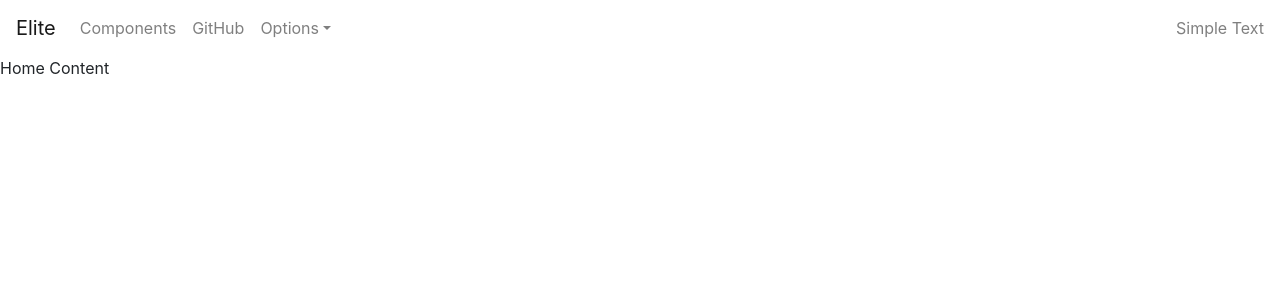
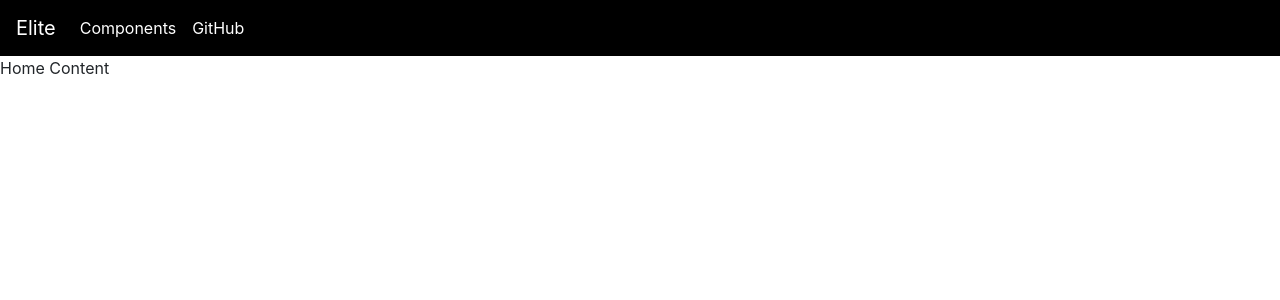
Before and after one commit to MikeEmpire/elite-frontend, a React (Create React App) app: page /main in a window 1280 px wide. Shown: the top 300 px of the page. Built offline with nearby package versions, Linux system fonts and the light colour scheme.

Commit message:
added react animations for page transitions

```diff
--- a/package.json
+++ b/package.json
@@ -11,6 +11,7 @@
     "react-dom": "^16.13.1",
     "react-router-dom": "^5.2.0",
     "react-scripts": "3.4.1",
+    "react-spring": "^8.0.27",
     "react-transition-group": "^4.4.1",
     "reactstrap": "^8.4.1"
   },
--- a/src/App.js
+++ b/src/App.js
@@ -1,29 +1,12 @@
 import React from "react";
 import "./stylesheets/main.scss";
-import {
-  BrowserRouter as Router,
-  Switch,
-  Route,
-  Link,
-  Redirect,
-  useLocation,
-  useParams,
-} from "react-router-dom";
-import { TransitionGroup, CSSTransition } from "react-transition-group";
-import Splash from "./components/presentation/Splash";
-import Main from "./components/containers/Main";
+import { BrowserRouter as Router } from "react-router-dom";
+import AnimatedSwitch from "./components/presentation/AnimatedSwitch";
 
 function App() {
   return (
     <Router>
-      <Switch>
-        <Route exact path="/">
-          <Splash />
-        </Route>
-        <Route path="/main">
-          <Main />
-        </Route>
-      </Switch>
+      <AnimatedSwitch />
     </Router>
   );
 }
--- a/src/components/containers/Navbar.js
+++ b/src/components/containers/Navbar.js
@@ -14,22 +14,22 @@ import {
   NavbarText,
 } from "reactstrap";
 
-const Navigation = (props) => {
+const Navigation = () => {
   const [isOpen, navIsOpen] = useState(false);
 
   const toggle = () => navIsOpen(!isOpen);
 
   return (
-    <Navbar light expand="sm">
-      <NavbarBrand href="/">Elite</NavbarBrand>
+    <Navbar className="elite--nav" light expand="sm">
+      <NavbarBrand className="nav--link">Elite</NavbarBrand>
       <NavbarToggler onClick={toggle} />
       <Collapse isOpen={isOpen} navbar>
         <Nav className="mr-auto" navbar>
           <NavItem>
-            <NavLink href="/components/">Components</NavLink>
+            <NavLink className="nav--link" href="/components/">Components</NavLink>
           </NavItem>
           <NavItem>
-            <NavLink href="https://github.com/reactstrap/reactstrap">
+            <NavLink className="nav--link">
               GitHub
             </NavLink>
           </NavItem>
--- /dev/null
+++ b/src/components/presentation/AnimatedSwitch.js
@@ -0,0 +1,26 @@
+import React from "react";
+import {
+  Switch,
+  Route,
+  withRouter,
+} from "react-router-dom";
+import { TransitionGroup, CSSTransition } from "react-transition-group";
+import Splash from "./Splash";
+import Main from "../containers/Main";
+
+const AnimatedSwitch = withRouter(({ location }) => (
+  <TransitionGroup>
+    <CSSTransition key={location.key} classNames="fade" timeout={1000}>
+      <Switch location={location}>
+        <Route exact path="/">
+          <Splash />
+        </Route>
+        <Route path="/main">
+          <Main />
+        </Route>
+      </Switch>
+    </CSSTransition>
+  </TransitionGroup>
+));
+
+export default AnimatedSwitch;
--- a/src/stylesheets/main.scss
+++ b/src/stylesheets/main.scss
@@ -6,6 +6,7 @@ body {
 }
 
 @import './splash/splash.scss';
+@import './nav/nav.scss';
 
 a {
   text-decoration:  none;
--- /dev/null
+++ b/src/stylesheets/nav/_nav.scss
@@ -0,0 +1,11 @@
+nav.elite--nav {
+  background-color: black;
+}
+
+a.nav--link.nav-link {
+  color: white !important;
+}
+
+a.nav--link.navbar-brand {
+  color: white;
+}
--- a/src/stylesheets/utilities/_animations.scss
+++ b/src/stylesheets/utilities/_animations.scss
@@ -1,13 +1,19 @@
-@mixin fade-transition {
 .fade-enter {
   opacity: 0;
   z-index: 1;
+  transition: all 250ms ease-in;
+  transform: translatey(0px);
 }
 
-  .fade-enter.fade-enter-active {
+.fade-enter-active {
   opacity: 1;
-    transition: opacity 250ms ease-in;
+  transition: all 250ms ease-in;
 }
+
+.fade-exit {
+  opacity: 0;
+  transition: all 125ms ease-out;
+  transform: translatey(-1000px);
 }
 
 @keyframes float {
@@ -19,7 +25,7 @@
 	50% {
     box-shadow: 0 25px 15px 0px rgba(0,0,0,0.2);
     text-shadow: -4px 3px rgba(222, 163, 13, 0.2);
-		transform: translatey(-5px);
+		transform: translatey(-10px);
 	}
 	100% {
     box-shadow: 0 5px 15px 0px rgba(0,0,0,0.6);
```
Also changed, not shown: 1 other file (tests, documents, lock files or other folders). Lines whose indentation alone changed are shown as unchanged.
